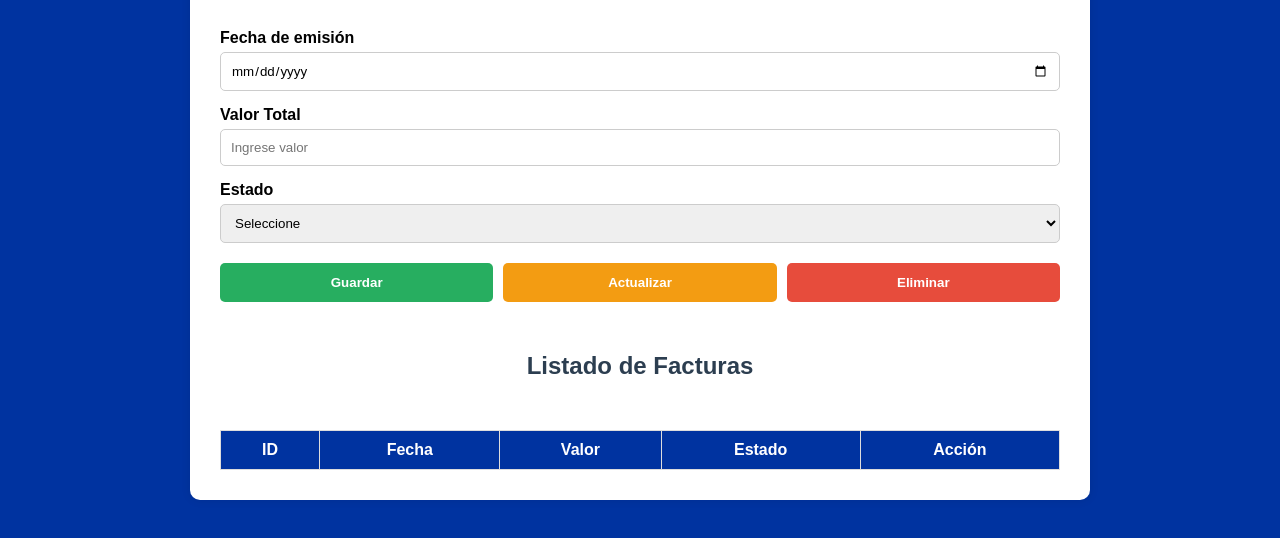
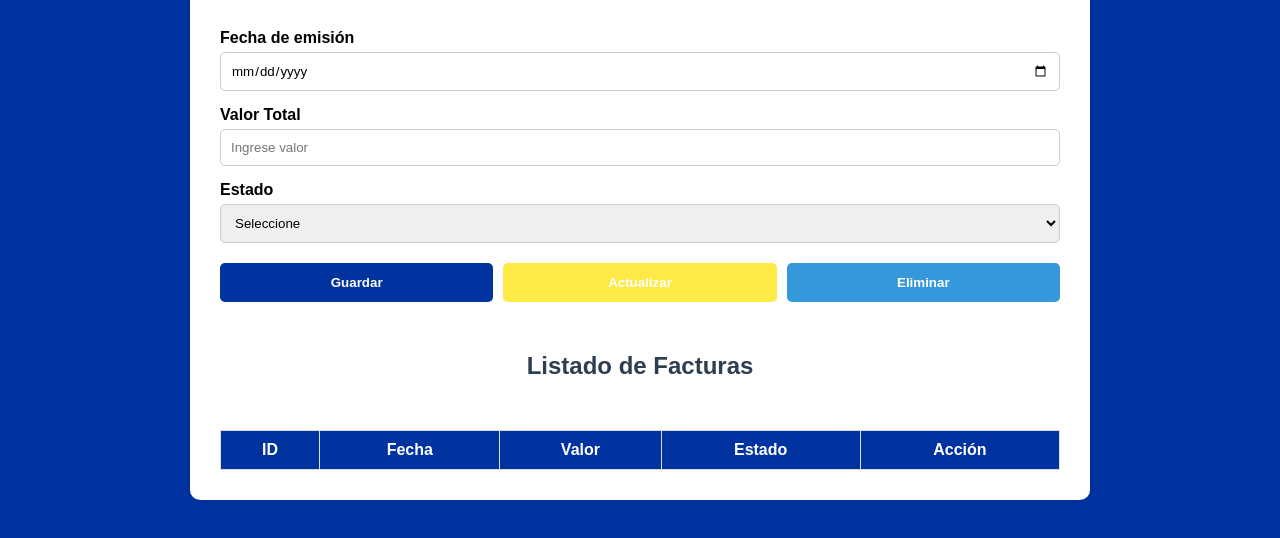
Before and after one commit to Guelo708/HU-AGUASPARAISO, a plain HTML site: page html/ingresoFactura.html in a window 1280 px wide. Shown: the part 138-676 px from the top of the page. Drawn offline with Linux system fonts and the light colour scheme; no server answers.

Commit message:
Cambios minimos en la generacion de facturas

```diff
--- a/css/ingresoFactura.css
+++ b/css/ingresoFactura.css
@@ -101,15 +101,18 @@ button{
 }
 
 #btnGuardar{
-    background:#27ae60;
+    background:#0033A0;
+    ;
 }
 
 #btnActualizar{
-    background:#f39c12;
+  background-color: #FFE946;
+
 }
 
 #btnEliminar{
-    background:#e74c3c;
+    background:#3498db;
+    ;
 }
 
 table{
```
